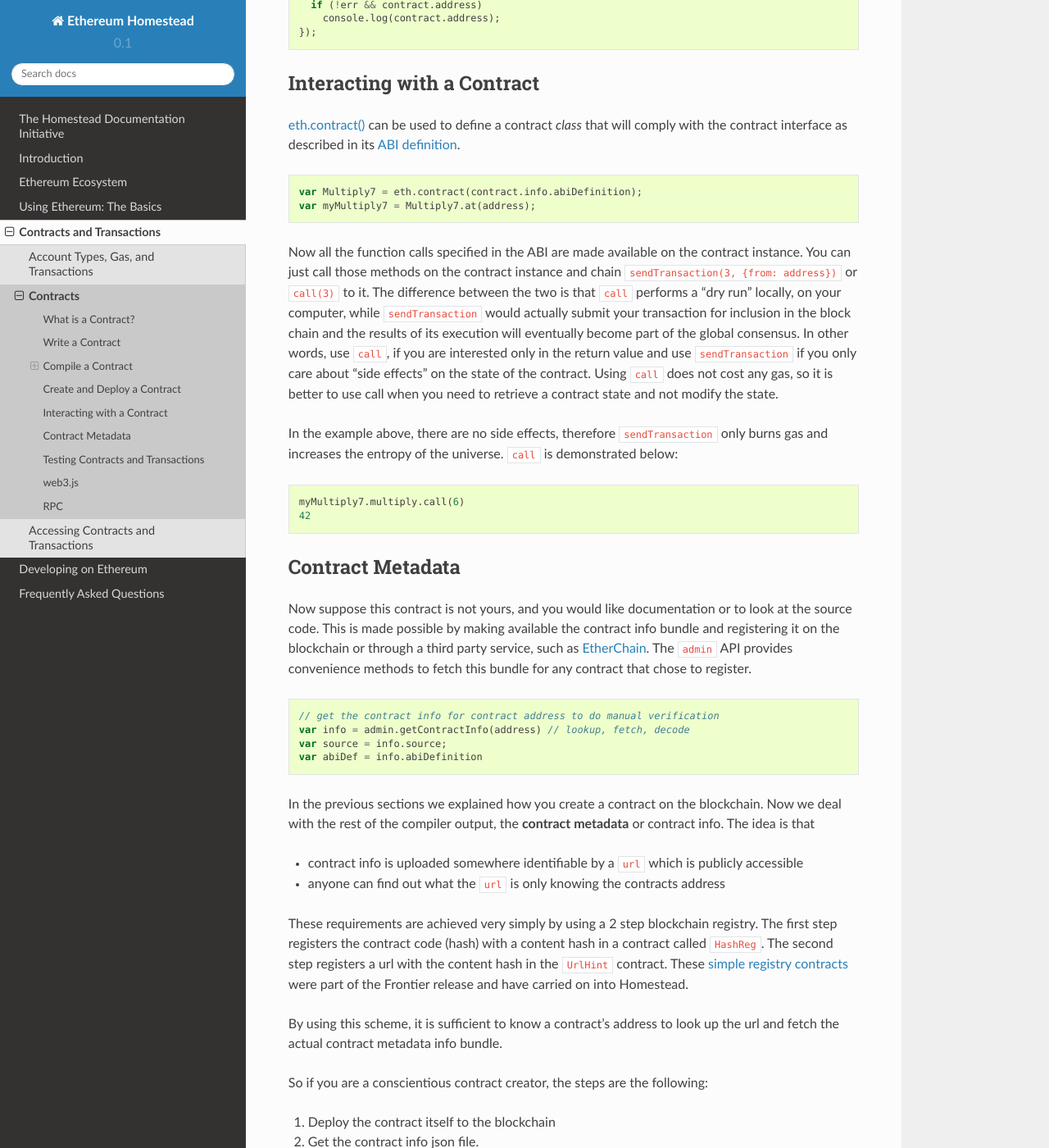
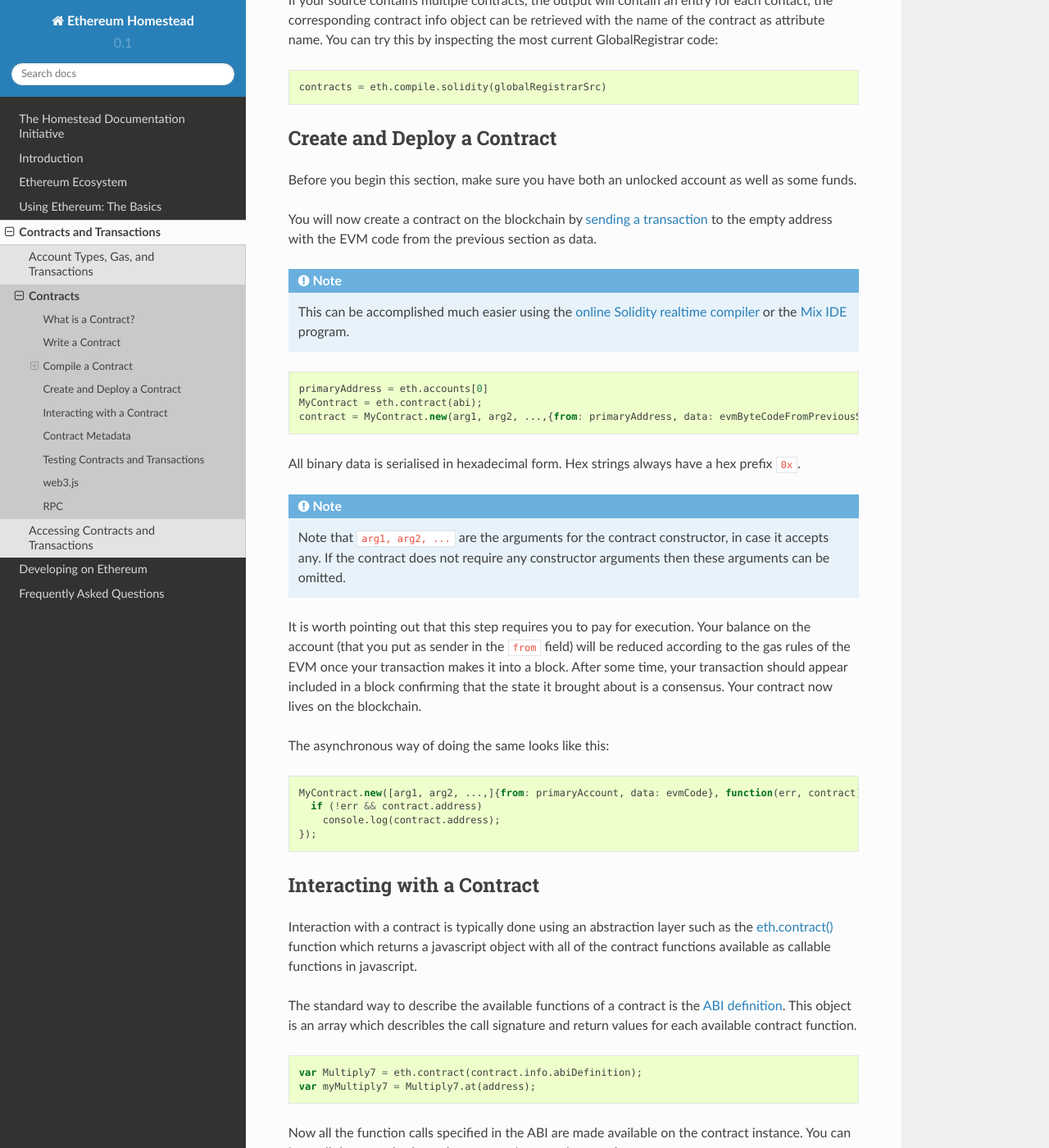
Before and after one commit to ethereum/homestead-guide, a Sphinx documentation site: the page built from source/contracts-and-transactions/contracts.rst, in a window 1280 px wide and 1400 px high, scrolled down 3879 px. Shown: the whole window at 82% size. Built offline with Sphinx 7.4.7 and the Read the Docs theme 2.0.0, drawn with Linux system fonts in a browser that asks for light colours; some of the changed text lies outside the part shown.

Commit message:
Improvements to the contracts page

```diff
--- a/source/contracts-and-transactions/contracts.rst
+++ b/source/contracts-and-transactions/contracts.rst
@@ -4,11 +4,28 @@
 
 What is a Contract?
 ================================================================================
-A contract is a collection of code (its functions) and data (its state) that resides at a specific address on the Ethereum blockchain. They govern the behaviour of accounts within the Ethereum state. Contract accounts are able to pass messages between themselves as well as doing practically Turing complete computation. Contracts live on the blockchain in a Ethereum-specific binary format called Ethereum Virtual Machine (EVM) bytecode. However, contracts are typically written in some high level language such as `Solidity <https://solidity.readthedocs.org/en/latest/>`_ and then compiled into byte code to be uploaded on the blockchain. Note that other languages also exist, notably Serpent and LLL, which are described further in the `Ethereum High Level Languages`_ section of this documentation.
+
+A contract is a collection of code (its functions) and data (its state) that
+resides at a specific address on the Ethereum blockchain. Contract accounts are
+able to pass messages between themselves as well as doing practically Turing
+complete computation. Contracts live on the blockchain in a Ethereum-specific
+binary format called Ethereum Virtual Machine (EVM) bytecode.
+
+
+Contracts are typically written in some high level language such as `Solidity
+<https://solidity.readthedocs.org/en/latest/>`_ and then compiled into bytecode
+to be uploaded on the blockchain. Note that other languages also exist, notably
+Serpent and LLL, which are described further in the
+:ref:`ethereum-high-level-languages` section of this documentation.
+
 
 Write a Contract
 ================================================================================
-No language would be complete without a Hello World program. Operating within the Ethereum environment, Solidity has no obvious way of "outputting" a string. The closest we can do is to use a log event to place a string into the blockchain:
+
+No language would be complete without a Hello World program. Operating within
+the Ethereum environment, Solidity has no obvious way of "outputting" a string.
+The closest we can do is to use a log event to place a string into the
+blockchain:
 
 .. code:: js
 
@@ -18,35 +35,58 @@
   		function() { Print("Hello, World!"); }
 	}
 
-This contract, if placed on the blockchain and called, would create a log entry on the blockchain of type Print with a parameter "Hello, World!". Easy, eh?
+This contract will create a log entry on the blockchain of type Print with a
+parameter "Hello, World!" each time it is executed.
 
-Visit the `Solidity documentation <https://solidity.readthedocs.org/en/latest/>`_ for more examples and guidelines to writing Solidty code.
+Visit the `Solidity documentation
+<https://solidity.readthedocs.org/en/latest/>`_ for more examples and
+guidelines to writing Solidty code.
+
 
 Compile a Contract
 ================================================================================
 
-``geth`` and ``eth++`` supports solidity compilation through a system call to ``solc``, the command line solidity compiler. A faster/easier way to compile Solidity code is to use the `online Solidity realtime compiler <https://chriseth.github.io/browser-solidity/>`_ or the `Mix IDE <https://github.com/ethereum/wiki/wiki/Mix:-The-DApp-IDE>`_ program. More information on solc and compiling Solidity contract code can be found `here <https://solidity.readthedocs.org/en/latest/frequently-asked-questions.html#how-do-i-compile-contracts>`_.
 
-Using solc in geth
+Compilation of solidity contracts can be accomplished via a number of
+mechanisms.
+
+* Using the ``solc`` compiler via the command line.
+* Using ``web3.eth.compile.solidity`` in the javascript console provided by
+  ``geth`` or ``eth++`` (This still requires the ``solc`` compiler to be
+  installed).
+* The `online Solidity realtime compiler <https://chriseth.github.io/browser-solidity/>`_.
+* The `Mix IDE <https://github.com/ethereum/wiki/wiki/Mix:-The-DApp-IDE>`_.
+* The `Ethereum Wallet <https://github.com/ethereum/mist/releases/tag/0.4.0>`_.
+
+.. note::  More information on solc and compiling Solidity contract code can be found `here <https://solidity.readthedocs.org/en/latest/frequently-asked-questions.html#how-do-i-compile-contracts>`_.
+
+
+Setting up the solidity compiler in geth.
 --------------------------------------------------------------------------------
-If you start up your ``geth`` node, you can check if the solidity compiler is available.
-This is what happens, if it is not:
+
+If you start up your ``geth`` node, you can check which compilers are
+available.
 
 .. code:: bash
 
-    > eth.compile.solidity("")
-    eth_compileSolidity method not available: solc (solidity compiler) not found
-        at InvalidResponse (<anonymous>:-57465:-25)
-        at send (<anonymous>:-115373:-25)
-        at solidity (<anonymous>:-104109:-25)
-        at <anonymous>:1:1
+    > web3.eth.getCompilers();
+    ["lll", "solidity", "serpent"]
 
-`After you find a way to install solc <https://github.com/ethereum/go-ethereum/wiki/Building-Ethereum>`_,  make sure it's in the
-path. If `eth.getCompilers\(\) <https://github.com/ethereum/wiki/wiki/JavaScript-API#web3ethgetcompilers>`__ still does not find solc (returns an empty array), you can set a custom path to the ``solc`` executable on the command line using th ``solc`` flag.
+This command returns an array of strings indicating which compilers are
+currently available.
 
-.. code:: console
+.. note::
+    The ``solc`` compiler is installed with ``cpp-ethereum``.  Alternatively,
+    you can `build it yourself
+    <https://github.com/ethereum/go-ethereum/wiki/Building-Ethereum>`_.
 
-    geth --datadir ~/homestead/00 --solc /usr/local/bin/solc --natspec
+
+If your ``solc`` executable is in a non-standard location you can specify a
+custom path to the ``solc`` executable using th ``--solc`` flag.
+
+.. code:: bash
+
+    $ geth --solc /usr/local/bin/solc
 
 Alternatively, you can set this option at runtime via the console:
 
@@ -58,16 +98,23 @@
     Christian <c@ethdev.com> and Lefteris <lefteris@ethdev.com> (c) 2014-2015
     true
 
+
+Compiling a simple contract
+--------------------------------------------------------------------------------
+
 Let's compile a simple contract source:
 
 .. code:: bash
 
     > source = "contract test { function multiply(uint a) returns(uint d) { return a * 7; } }"
 
-This contract offers a unary method: called with a positive integer
-``a``, it returns ``a * 7``.
+This contract offers a single method **multiply** which is called with a
+positive integer ``a`` and returns ``a * 7``.
 
-You are ready to compile solidity code in the ``geth`` JS console using `eth\.compile\.solidity\(\) <https://github.com/ethereum/wiki/wiki/JavaScript-API#web3ethcompilesolidity>`_:
+You are ready to compile solidity code in the ``geth`` JS console using
+`eth\.compile\.solidity\(\)
+<https://github.com/ethereum/wiki/wiki/JavaScript-API#web3ethcompilesolidity>`_:
+
 
 .. code:: bash
 
@@ -103,83 +150,177 @@
       }
     }
 
-The compiler is also available via `RPC <https://github.com/ethereum/wiki/wiki/JSON-RPC>`__ and therefore via `web3\.js <https://github.com/ethereum/wiki/wiki/JavaScript API#web3ethcompilesolidity>`__ to any in-browser Ðapp connecting to ``geth`` via RPC/IPC.
+.. note::
+    The compiler is also available via `RPC
+    <https://github.com/ethereum/wiki/wiki/JSON-RPC>`__ and therefore via
+    `web3\.js <https://github.com/ethereum/wiki/wiki/JavaScript
+    API#web3ethcompilesolidity>`__ to any in-browser Ðapp connecting to
+    ``geth`` via RPC/IPC.
+
 
 The following example shows how you interface ``geth`` via JSON-RPC to
 use the compiler.
 
 .. code:: bash
 
-    ./geth --datadir ~/eth/ --loglevel 6 --logtostderr=true --rpc --rpcport 8100 --rpccorsdomain '*' --mine console  2>> ~/eth/eth.log
-    curl -X POST --data '{"jsonrpc":"2.0","method":"eth_compileSolidity","params":["contract test { function multiply(uint a) returns(uint d) { return a * 7; } }"],"id":1}' http://127.0.0.1:8100
+    $ geth --datadir ~/eth/ --loglevel 6 --logtostderr=true --rpc --rpcport 8100 --rpccorsdomain '*' --mine console  2>> ~/eth/eth.log
+    $ curl -X POST --data '{"jsonrpc":"2.0","method":"eth_compileSolidity","params":["contract test { function multiply(uint a) returns(uint d) { return a * 7; } }"],"id":1}' http://127.0.0.1:8100
 
-The compiler output for one source will give you contract objects each representing a single contract. The actual return value of ``eth.compile.solidity`` is a map of contract name -- contract object pairs. Since our contract's name is ``test``, ``eth.compile.solidity(source).test`` will give you the contract object for the test contract containing the following fields:
+The compiler output for one source will give you contract objects each
+representing a single contract. The actual return value of
+``eth.compile.solidity`` is a map of contract name to contract object pairs.
+Since our contract's name is ``test``, ``eth.compile.solidity(source).test``
+will give you the contract object for the test contract containing the
+following fields:
 
--  ``code``: the compiled EVM code
--  ``info``: the rest of the metainfo the compiler outputs
--  ``source``: the source code
--  ``language``: contract language (Solidity, Serpent, LLL)
--  ``languageVersion``: contract language version
--  ``compilerVersion``: compiler version
--  ``abiDefinition``: `Application Binary Interface Definition <https://github.com/ethereum/wiki/wiki/Ethereum-Contract-ABI>`__
--  ``userDoc``: `NatSpec Doc <https://github.com/ethereum/wiki/wiki/Ethereum-Natural-Specification-Format>`__
--  ``developerDoc``: `NatSpec Doc <https://github.com/ethereum/wiki/wiki/Ethereum-Natural-Specification-Format>`__
 
-The immediate structuring of the compiler output (into ``code`` and ``info``) reflects the two very different **paths of deployment**. The compiled EVM code is sent off to the blockchain with a contract creation transaction while the rest (info) will ideally live on the decentralised cloud as publicly verifiable metadata complementing the code on the blockchain.
+.. glossary::
 
-If your source contains multiple contracts, the output will contain an entry for each contact, the corresponding contract info object can be retrieved with the name of the contract as attribute name. You can try this by inspecting the most current GlobalRegistrar code:
+    ``code``
+        The compiled EVM bytecode
+    ``info``
+        Additional metadata output from the compiler
+    ``source``
+        The source code
+    ``language``
+        The contract language (Solidity, Serpent, LLL)
+    ``languageVersion``
+        The contract language version
+    ``compilerVersion``
+        The solidity compiler version that was used to compile this contract.
+    ``abiDefinition``
+        The `Application Binary Interface Definition <https://github.com/ethereum/wiki/wiki/Ethereum-Contract-ABI>`__
+    ``userDoc``
+        The `NatSpec Doc <https://github.com/ethereum/wiki/wiki/Ethereum-Natural-Specification-Format>`__ for users.
+    ``developerDoc``
+        The `NatSpec Doc <https://github.com/ethereum/wiki/wiki/Ethereum-Natural-Specification-Format>`__ for developers.
+
+
+The immediate structuring of the compiler output (into ``code`` and ``info``)
+reflects the two very different **paths of deployment**. The compiled EVM code
+is sent off to the blockchain with a contract creation transaction while the
+rest (info) will ideally live on the decentralised cloud as publicly verifiable
+metadata complementing the code on the blockchain.
+
+If your source contains multiple contracts, the output will contain an entry
+for each contact, the corresponding contract info object can be retrieved with
+the name of the contract as attribute name. You can try this by inspecting the
+most current GlobalRegistrar code:
 
 .. code:: js
 
     contracts = eth.compile.solidity(globalRegistrarSrc)
 
+
 Create and Deploy a Contract
 ================================================================================
-Before you begin this section, make sure you have both an unlocked account as well as some funds.
-You will now create a contract on the blockchain by `sending a transaction <https://github.com/ethereum/wiki/wiki/JavaScript-API#web3ethsendtransaction>`__ to the empty address with the EVM code from the previous section as data. Again, note that this can be accomplished much easier using the `online Solidity realtime compiler <https://chriseth.github.io/browser-solidity/>`_ or the `Mix IDE <https://github.com/ethereum/wiki/wiki/Mix:-The-DApp-IDE>`_ program.
+
+Before you begin this section, make sure you have both an unlocked account as
+well as some funds.
+
+You will now create a contract on the blockchain by `sending a transaction <https://github.com/ethereum/wiki/wiki/JavaScript-API#web3ethsendtransaction>`__ to the empty address with the EVM code from the previous section as data.
+
+.. note::
+    This can be accomplished much easier using the `online Solidity realtime
+    compiler <https://chriseth.github.io/browser-solidity/>`_ or the `Mix IDE
+    <https://github.com/ethereum/wiki/wiki/Mix:-The-DApp-IDE>`_ program.
+
 
 .. code:: js
 
     primaryAddress = eth.accounts[0]
     MyContract = eth.contract(abi);
-    contract = MyContract.new(arg1, arg2, ...,{from: primaryAddress, data: evmCodeFromPreviousSection})
+    contract = MyContract.new(arg1, arg2, ...,{from: primaryAddress, data: evmByteCodeFromPreviousSection})
 
-All binary data is serialised in hexadecimal form. Hex strings always have a hex prefix ``0x``.
+All binary data is serialised in hexadecimal form. Hex strings always have a
+hex prefix ``0x``.
 
-Note that ``arg1, arg2, ...`` are the arguments for the contract constructor, in case it accepts any.
+.. note::
+    Note that ``arg1, arg2, ...`` are the arguments for the contract
+    constructor, in case it accepts any.  If the contract does not require any
+    constructor arguments then these arguments can be omitted.
 
-Also note that this step requires you to pay for execution. Your balance on the account (that you put as sender in the ``from`` field) will be reduced according to the gas rules of the VM once your transaction makes it into a block. After some time, your transaction should appear included in a block confirming that the state it brought about is a consensus. Your contract now lives on the blockchain.
+It is worth pointing out that this step requires you to pay for execution. Your
+balance on the account (that you put as sender in the ``from`` field) will be
+reduced according to the gas rules of the EVM once your transaction makes it
+into a block. After some time, your transaction should appear included in a
+block confirming that the state it brought about is a consensus. Your contract
+now lives on the blockchain.
 
 The asynchronous way of doing the same looks like this:
 
-.. code:: js
+.. code-block:: js
 
     MyContract.new([arg1, arg2, ...,]{from: primaryAccount, data: evmCode}, function(err, contract) {
       if (!err && contract.address)
         console.log(contract.address);
     });
 
+
 Interacting with a Contract
 ================================================================================
-`eth.contract\(\) <https://github.com/ethereum/wiki/wiki/JavaScript-API#web3ethcontract>`_ can be used to define a contract *class* that will comply with the contract interface as described in its `ABI definition <https://github.com/ethereum/wiki/wiki/Ethereum-Contract-ABI>`_.
 
-.. code:: js
+Interaction with a contract is typically done using an abstraction layer such
+as the `eth.contract\(\)
+<https://github.com/ethereum/wiki/wiki/JavaScript-API#web3ethcontract>`_
+function which returns a javascript object with all of the contract functions
+available as callable functions in javascript.
+
+The standard way to describe the available functions of a contract is the `ABI
+definition <https://github.com/ethereum/wiki/wiki/Ethereum-Contract-ABI>`_.
+This object is an array which describles the call signature and return values
+for each available contract function.
+
+.. code-block:: js
 
     var Multiply7 = eth.contract(contract.info.abiDefinition);
     var myMultiply7 = Multiply7.at(address);
 
-Now all the function calls specified in the ABI are made available on the contract instance. You can just call those methods on the contract instance and chain ``sendTransaction(3, {from: address})`` or ``call(3)`` to it. The difference between the two is that ``call`` performs a "dry run" locally, on your computer, while ``sendTransaction`` would actually submit your transaction for inclusion in the block chain and the results of its execution will eventually become part of the global consensus. In other words, use ``call``, if you are interested only in the return value and use ``sendTransaction`` if you only care about "side effects" on the state of the contract. Using ``call`` does not cost any gas, so it is better to use call when you need to retrieve a contract state and not modify the state.
+Now all the function calls specified in the ABI are made available on the
+contract instance. You can just call those methods on the contract instance
+in one of two ways.
 
-In the example above, there are no side effects, therefore ``sendTransaction`` only burns gas and increases the entropy of the universe. ``call`` is demonstrated below:
+.. code-block::
 
-.. code:: js
+    > myMultiply7.multiply.sendTransaction(3, {from: address})
+    "0x12345"
+    > myMultiply7.multiply.call(3)
+    21
 
-    myMultiply7.multiply.call(6)
-    42
+When called using ``sendTransaction`` the function call is executed via sending
+a transaction.  This will cost ether to send and the call will be recorded
+forever on the blockchain.  The return value of calls made in this manner is
+the hash of the stransaction.
+
+When called using ``call`` the function is executed locally in the EVM and the
+return value of the function is returned with the function.  Calls made in this
+manner are not recorded on the blockchain and thus, cannot modify the internal
+state of the contract.  This manner of call is referred to as a **constant**
+function call.  Calls made in this manner do not cost any ether.
+
+
+You should use ``call`` if you are interested only in the return value and use
+``sendTransaction`` if you only care about *side effects* on the state of the
+contract.
+
+In the example above, there are no side effects, therefore ``sendTransaction``
+only burns gas and increases the entropy of the universe.
+
 
 Contract Metadata
 ================================================================================
-Now suppose this contract is not yours, and you would like documentation or to look at the source code. This is made possible by making available the contract info bundle and registering it on the blockchain or through a third party service, such as `EtherChain <https://www.etherchain.org/contracts>`_. The ``admin`` API provides convenience methods to fetch this bundle for any contract that chose to register.
+
+In the previous sections we explained how you create a contract on the
+blockchain. Now we will deal with the rest of the compiler output, the
+**contract metadata** or contract info.
+
+When interacting with a contract you did not create you might want
+documentation or to look at the source code.  Contract authors are encouraged
+to make such information available by registering it on the blockchain or
+through a third party service, such as `EtherChain
+<https://www.etherchain.org/contracts>`_. The ``admin`` API provides
+convenience methods to fetch this bundle for any contract that chose to
+register.
 
 .. code:: js
 
@@ -188,14 +329,20 @@
     var source = info.source;
     var abiDef = info.abiDefinition
 
-In the previous sections we explained how you create a contract on the blockchain. Now we deal with the rest of the compiler output, the **contract metadata** or contract info. The idea is that
 
--  contract info is uploaded somewhere identifiable by a ``url`` which
+The underlying mechanism that makes this work is is that:
+
+*  contract info is uploaded somewhere identifiable by a *URI* which
    is publicly accessible
--  anyone can find out what the ``url`` is only knowing the contracts
+*  anyone can find out what the *URI* is only knowing the contracts
    address
 
-These requirements are achieved very simply by using a 2 step blockchain registry. The first step registers the contract code (hash) with a content hash in a contract called ``HashReg``. The second step registers a url with the content hash in the ``UrlHint`` contract. These `simple registry contracts <https://github.com/ethereum/go-ethereum/blob/develop/common/registrar/contracts.go>`__ were part of the Frontier release and have carried on into Homestead.
+These requirements are achieved using a 2 step blockchain registry. The first
+step registers the contract code (hash) with a content hash in a contract
+called ``HashReg``. The second step registers a url with the content hash in
+the ``UrlHint`` contract. These `registry contracts
+<https://github.com/ethereum/go-ethereum/blob/develop/common/registrar/contracts.go>`__
+were part of the Frontier release and have carried on into Homestead.
 
 By using this scheme, it is sufficient to know a contract's address to look up the url and fetch the actual contract metadata info bundle.
 
@@ -206,9 +353,16 @@
 3. Deploy contract info json file to any url of your choice
 4. Register codehash ->content hash -> url
 
-The JS API makes this process very easy by providing helpers. Call ``admin.register`` to extract info from the contract, write out its json serialisation in the given file, calculates the content hash of the file and finally registers this content hash to the contract's code hash. Once you deployed that file to any url, you can use ``admin.registerUrl`` to register the url with your content hash on the blockchain as well. (Note that in case a fixed content addressed model is used as document store, the url-hint is no longer necessary.)
+The JS API makes this process very easy by providing helpers. Call
+``admin.register`` to extract info from the contract, write out its json
+serialisation in the given file, calculates the content hash of the file and
+finally registers this content hash to the contract's code hash. Once you
+deployed that file to any url, you can use ``admin.registerUrl`` to register
+the url with your content hash on the blockchain as well. (Note that in case a
+fixed content addressed model is used as document store, the url-hint is no
+longer necessary.)
 
-.. code:: js
+.. code-block:: js
 
     source = "contract test { function multiply(uint a) returns(uint d) { return a * 7; } }"
     // compile with solc
--- a/source/developing-on-ethereum/developer-tools.rst
+++ b/source/developing-on-ethereum/developer-tools.rst
@@ -18,6 +18,8 @@
 -  `Testnets`_ - Test networks help developers develop and test Ethereum code and network interactions without spending their own Ether on the main network. Test network options are listed below.
 - `IDE or Development Framework`_. This assists you in developing, debugging, and deploying Ethereum applications.
 
+
+.. _ethereum-high-level-languages:
 
 Ethereum High Level Languages
 ===========================================================================
--- a/source/developing-on-ethereum/test-networks.rst
+++ b/source/developing-on-ethereum/test-networks.rst
@@ -1,3 +1,5 @@
+.. _test-networks:
+
 ********************************************************************************
 Test Networks
 ********************************************************************************
```
Also changed, not shown: other parts of source/contracts-and-transactions/contracts.rst (+13 -2 lines).
